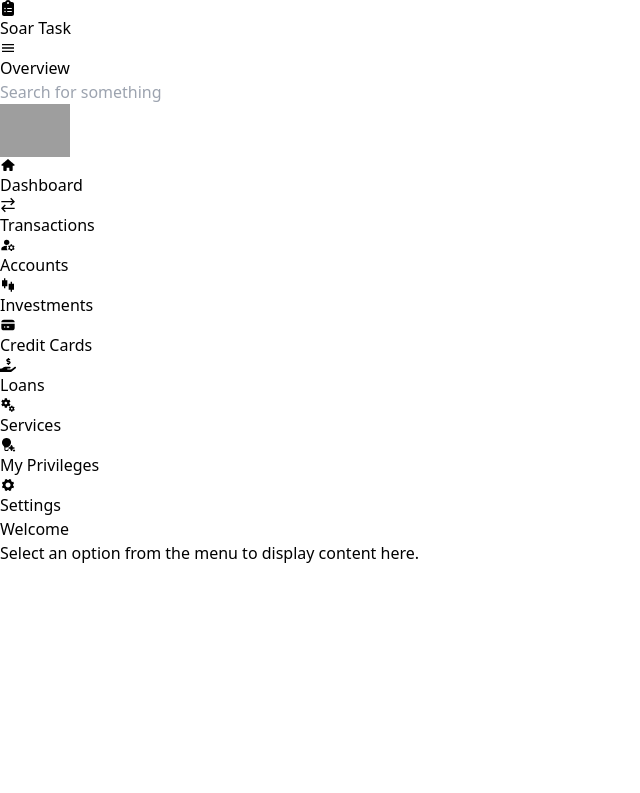
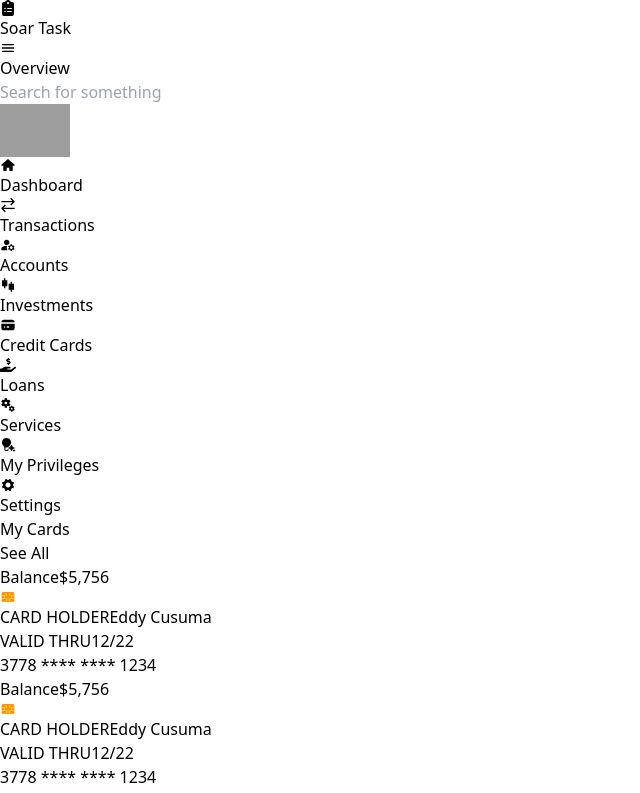
Before and after one commit to Rohandede1825/Soar, a React (Vite) app: page / in a window 1280 px wide. Shown: the top 793 px of the page, without its empty margins (0-640 px from the left). Built offline with nearby package versions, Linux system fonts and the light colour scheme; grey boxes are pictures that could not be loaded.

Commit message:
sidebar fixed

```diff
--- a/src/App.jsx
+++ b/src/App.jsx
@@ -1,28 +1,30 @@
-
-import React from 'react'
-
-import './App.css'
-
-import Sidebar from './components/Sidebar.jsx'
-import Navbar from './components/Navbar.jsx'
-
-
+import React, { useState } from 'react';
+import Sidebar from './components/Sidebar';
+import Dashboard from './components/dashboard';
+import ProfileForm from './components/ProfileForm';
+import Navbar from './components/Navbar'
 
 function App() {
+  const [currentView, setCurrentView] = useState('Dashboard');
+
+  const showDashboard = () => {
+    setCurrentView('dashboard');
+  };
+
+  const showSettings = () => {
+    setCurrentView('settings');
+  };
 
   return (
-    <>
-
-
-      <Navbar />
+    <div>
+      <Navbar/>
       <Sidebar />
-
-
-
-
-
-    </>
-  )
+      <button onClick={showDashboard}>Dashboard</button>
+      <button onClick={showSettings}>Settings</button>
+      {currentView === 'dashboard' && <Dashboard />}
+      {currentView === 'settings' && <ProfileForm />}
+    </div>
+  );
 }
 
-export default App
+export default App;
--- a/src/components/Sidebar.jsx
+++ b/src/components/Sidebar.jsx
@@ -17,6 +17,8 @@
   const handleSettingsClick = () => {
     setCurrentComponent(<ProfileForm/>); // Set the ProfileForm component when "Settings" is clicked
   };
+
+
 
   return (
     <div className="  hidden md:flex md:flex-row md:h-screen md:overflow-hidden">
@@ -62,10 +64,9 @@
       {/* Main Content */}
       <div className="ml-[240px] p-6 flex-grow">
         {currentComponent || (
-          <div className="text-gray-600">
-            <h1 className="text-2xl font-bold">Welcome</h1>
-            <p>Select an option from the menu to display content here.</p>
-          </div>
+           <div className="absolute w-[1110px] h-[1020px] top-[125px] left-[290px] flex gap-[30px] opacity-0">
+          <Dashboard/>
+         </div>
         )}
       </div>
     </div>
```
